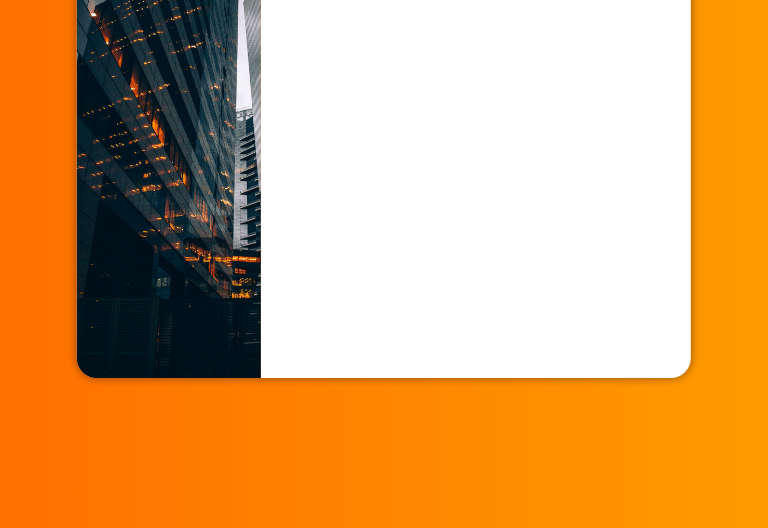
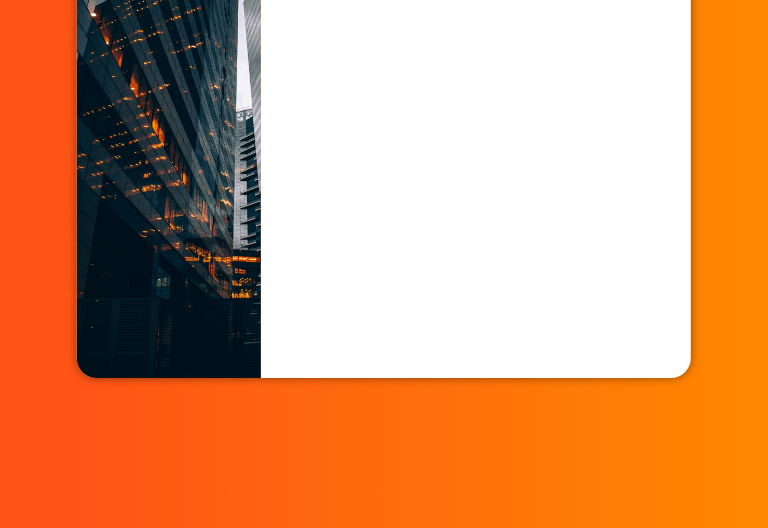
Before and after one commit to victorashino/projeto-login, a plain HTML site: page index.html in a window 768 px wide. Shown: the part 272-800 px from the top of the page. Drawn offline with Linux system fonts and the light colour scheme.

Commit message:
atualização de cores

```diff
--- a/estilos/mq.css
+++ b/estilos/mq.css
@@ -2,7 +2,7 @@
 
 @media screen and (min-width: 768px) and (max-width: 992px) {
     body {
-        background-image: linear-gradient(to right, #FF7000, #FF9B00);
+        background-image: linear-gradient(to right, #ff5416 10%, #ff8800);
     }
 
     #login {
--- a/estilos/style.css
+++ b/estilos/style.css
@@ -6,13 +6,6 @@
     --cor3: #FF7000;
     --cor4: #FF8500;
     --cor5: #FF9B00;
-
-    /*--cor1: #949494;
-    --cor2: #292929;
-    --cor3: #FF7000;
-    --cor4: #FF8500;
-    --cor5: #FF9B00;*/
-
 }
 
 * {
@@ -54,7 +47,7 @@ main {
 
 #login > #imagem {
     display: block;
-    background: var(--cor3) url('../imagens/pexels-dinnow-9444476.jpg') left center;
+    background: #eb8638 url('../imagens/pexels-dinnow-9444476.jpg') left center;
     background-size: cover;
     height: 200px;
 }
```
